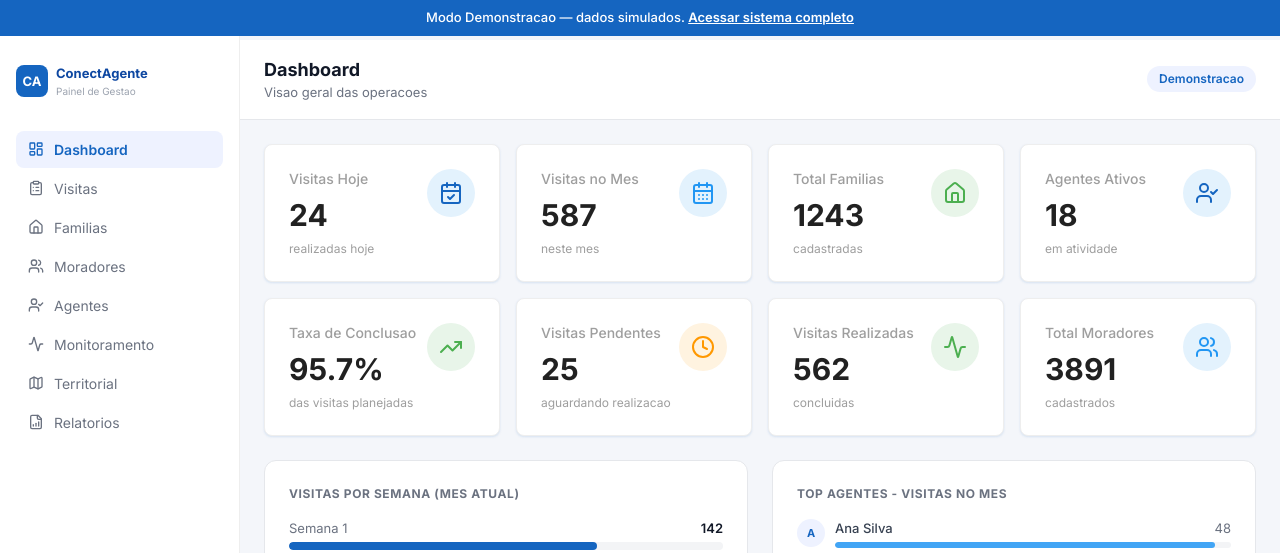
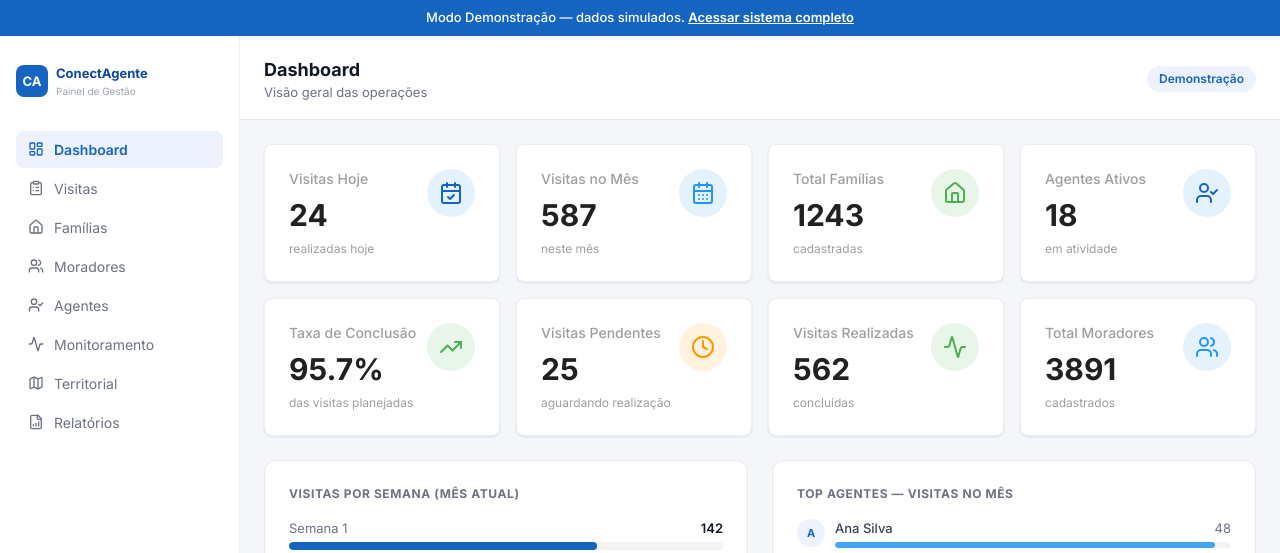
Before and after one commit to fabriciojunio/ConectAgente, a Next.js app in the folder ConectAgente-web/: page /demo in a window 1280 px wide. Shown: the top 553 px of the page. Built offline with nearby package versions, Linux system fonts and the light colour scheme.

Commit message:
fix: corrige acentuacao no dashboard e modo demonstração

```diff
--- a/ConectAgente-web/src/app/demo/page.tsx
+++ b/ConectAgente-web/src/app/demo/page.tsx
@@ -30,12 +30,12 @@ const DEMO_STATS: DashboardStats = {
 const NAV_ITEMS = [
   { label: 'Dashboard', icon: LayoutDashboard, active: true },
   { label: 'Visitas', icon: ClipboardList },
-  { label: 'Familias', icon: Home },
+  { label: 'Famílias', icon: Home },
   { label: 'Moradores', icon: Users },
   { label: 'Agentes', icon: UserCheck },
   { label: 'Monitoramento', icon: Activity },
   { label: 'Territorial', icon: Map },
-  { label: 'Relatorios', icon: FileBarChart },
+  { label: 'Relatórios', icon: FileBarChart },
 ];
 
 export default function DemoPage() {
@@ -56,7 +56,7 @@ export default function DemoPage() {
           fontWeight: 500,
         }}
       >
-        Modo Demonstracao — dados simulados.{' '}
+        Modo Demonstração — dados simulados.{' '}
         <Link href="/login" className="underline font-semibold">
           Acessar sistema completo
         </Link>
@@ -88,7 +88,7 @@ export default function DemoPage() {
             </div>
             <div>
               <p style={{ fontWeight: 700, fontSize: 13, color: '#0D47A1', margin: 0 }}>ConectAgente</p>
-              <p style={{ fontSize: 10, color: '#9CA3AF', margin: 0 }}>Painel de Gestao</p>
+              <p style={{ fontSize: 10, color: '#9CA3AF', margin: 0 }}>Painel de Gestão</p>
             </div>
           </div>
 
@@ -144,7 +144,7 @@ export default function DemoPage() {
               D
             </div>
             <div>
-              <p style={{ fontSize: 13, fontWeight: 600, color: '#111827', margin: 0 }}>Usuario Demo</p>
+              <p style={{ fontSize: 13, fontWeight: 600, color: '#111827', margin: 0 }}>Usuário Demo</p>
               <p style={{ fontSize: 11, color: '#9CA3AF', margin: 0 }}>Supervisor</p>
             </div>
           </div>
@@ -161,7 +161,7 @@ export default function DemoPage() {
             }}
           >
             <LogOut size={15} />
-            Sair da demonstracao
+            Sair da demonstração
           </Link>
         </div>
       </aside>
@@ -180,7 +180,7 @@ export default function DemoPage() {
         >
           <div>
             <h1 style={{ margin: 0, fontSize: 18, fontWeight: 700, color: '#111827' }}>Dashboard</h1>
-            <p style={{ margin: 0, fontSize: 13, color: '#6B7280' }}>Visao geral das operacoes</p>
+            <p style={{ margin: 0, fontSize: 13, color: '#6B7280' }}>Visão geral das operações</p>
           </div>
           <span
             style={{
@@ -192,7 +192,7 @@ export default function DemoPage() {
               borderRadius: 999,
             }}
           >
-            Demonstracao
+            Demonstração
           </span>
         </header>
 
@@ -203,7 +203,7 @@ export default function DemoPage() {
             {/* Visitas por semana */}
             <div style={{ background: '#fff', borderRadius: 12, border: '1px solid #E5E7EB', padding: 24 }}>
               <h3 style={{ margin: '0 0 16px', fontSize: 12, fontWeight: 700, textTransform: 'uppercase', letterSpacing: '0.05em', color: '#6B7280' }}>
-                Visitas por Semana (Mes Atual)
+                Visitas por Semana (Mês Atual)
               </h3>
               {[
                 { label: 'Semana 1', value: 142 },
@@ -233,7 +233,7 @@ export default function DemoPage() {
             {/* Top agentes */}
             <div style={{ background: '#fff', borderRadius: 12, border: '1px solid #E5E7EB', padding: 24 }}>
               <h3 style={{ margin: '0 0 16px', fontSize: 12, fontWeight: 700, textTransform: 'uppercase', letterSpacing: '0.05em', color: '#6B7280' }}>
-                Top Agentes - Visitas no Mes
+                Top Agentes — Visitas no Mês
               </h3>
               {[
                 { nome: 'Ana Silva', visitas: 48 },
@@ -287,11 +287,11 @@ export default function DemoPage() {
               Visitas Recentes
             </h3>
             {[
-              { familia: 'Familia Rodrigues', agente: 'Ana Silva', status: 'Realizada', data: 'Hoje, 09:30' },
-              { familia: 'Familia Oliveira', agente: 'Carlos Mendes', status: 'Realizada', data: 'Hoje, 08:15' },
-              { familia: 'Familia Santos', agente: 'Juliana Costa', status: 'Pendente', data: 'Ontem, 15:00' },
-              { familia: 'Familia Ferreira', agente: 'Roberto Lima', status: 'Realizada', data: 'Ontem, 14:30' },
-              { familia: 'Familia Pereira', agente: 'Fernanda Souza', status: 'Realizada', data: 'Ontem, 11:00' },
+              { familia: 'Família Rodrigues', agente: 'Ana Silva', status: 'Realizada', data: 'Hoje, 09:30' },
+              { familia: 'Família Oliveira', agente: 'Carlos Mendes', status: 'Realizada', data: 'Hoje, 08:15' },
+              { familia: 'Família Santos', agente: 'Juliana Costa', status: 'Pendente', data: 'Ontem, 15:00' },
+              { familia: 'Família Ferreira', agente: 'Roberto Lima', status: 'Realizada', data: 'Ontem, 14:30' },
+              { familia: 'Família Pereira', agente: 'Fernanda Souza', status: 'Realizada', data: 'Ontem, 11:00' },
             ].map((v, i) => (
               <div
                 key={v.familia}
--- a/ConectAgente-web/src/components/dashboard/AlertasAtraso.tsx
+++ b/ConectAgente-web/src/components/dashboard/AlertasAtraso.tsx
@@ -24,9 +24,9 @@ export interface AlertasAtrasoProps {
 
 const criticidadeLabelMap: Record<NivelCriticidade, string> = {
   [NivelCriticidade.NORMAL]: 'Normal',
-  [NivelCriticidade.ATENCAO]: 'Atencao',
+  [NivelCriticidade.ATENCAO]: 'Atenção',
   [NivelCriticidade.ALERTA]: 'Alerta',
-  [NivelCriticidade.CRITICO]: 'Critico',
+  [NivelCriticidade.CRITICO]: 'Crítico',
 };
 
 function getCriticidadeBadgeVariant(
--- a/ConectAgente-web/src/components/dashboard/DashboardCards.tsx
+++ b/ConectAgente-web/src/components/dashboard/DashboardCards.tsx
@@ -25,7 +25,7 @@ export default function DashboardCards({ stats, loading }: DashboardCardsProps)
     return (
       <section
         className="grid grid-cols-1 gap-4 sm:grid-cols-2 lg:grid-cols-4"
-        aria-label="Carregando estatisticas"
+        aria-label="Carregando estatísticas"
       >
         {Array.from({ length: 8 }).map((_, i) => (
           <SkeletonCard key={i} />
@@ -43,14 +43,14 @@ export default function DashboardCards({ stats, loading }: DashboardCardsProps)
       subtitle: 'realizadas hoje',
     },
     {
-      title: 'Visitas no Mes',
+      title: 'Visitas no Mês',
       value: stats.visitas_mes,
       icon: CalendarDays,
       color: 'info' as const,
-      subtitle: 'neste mes',
+      subtitle: 'neste mês',
     },
     {
-      title: 'Total Familias',
+      title: 'Total Famílias',
       value: stats.total_familias,
       icon: Home,
       color: 'success' as const,
@@ -64,7 +64,7 @@ export default function DashboardCards({ stats, loading }: DashboardCardsProps)
       subtitle: 'em atividade',
     },
     {
-      title: 'Taxa de Conclusao',
+      title: 'Taxa de Conclusão',
       value: `${stats.taxa_conclusao.toFixed(1)}%`,
       icon: TrendingUp,
       color: stats.taxa_conclusao >= 80 ? ('success' as const) : ('warning' as const),
@@ -75,14 +75,14 @@ export default function DashboardCards({ stats, loading }: DashboardCardsProps)
       value: stats.visitas_pendentes,
       icon: Clock,
       color: 'warning' as const,
-      subtitle: 'aguardando realizacao',
+      subtitle: 'aguardando realização',
     },
     {
       title: 'Visitas Realizadas',
       value: stats.visitas_realizadas,
       icon: Activity,
       color: 'success' as const,
-      subtitle: 'concluidas',
+      subtitle: 'concluídas',
     },
     {
       title: 'Total Moradores',
@@ -96,7 +96,7 @@ export default function DashboardCards({ stats, loading }: DashboardCardsProps)
   return (
     <section
       className="grid grid-cols-1 gap-4 sm:grid-cols-2 lg:grid-cols-4"
-      aria-label="Estatisticas do dashboard"
+      aria-label="Estatísticas do dashboard"
     >
       {cards.map((card) => (
         <StatCard
```
Also changed, not shown: 1 other file (tests, documents, lock files or other folders).
